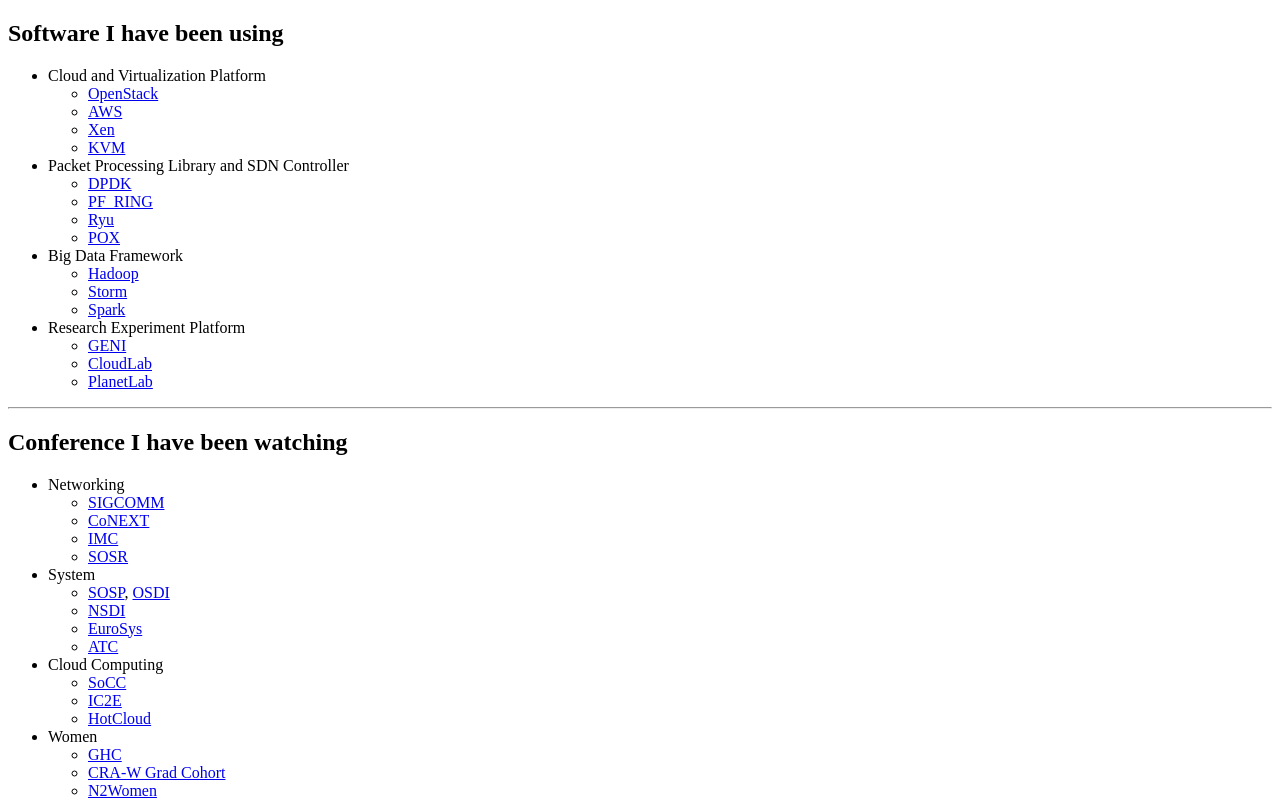
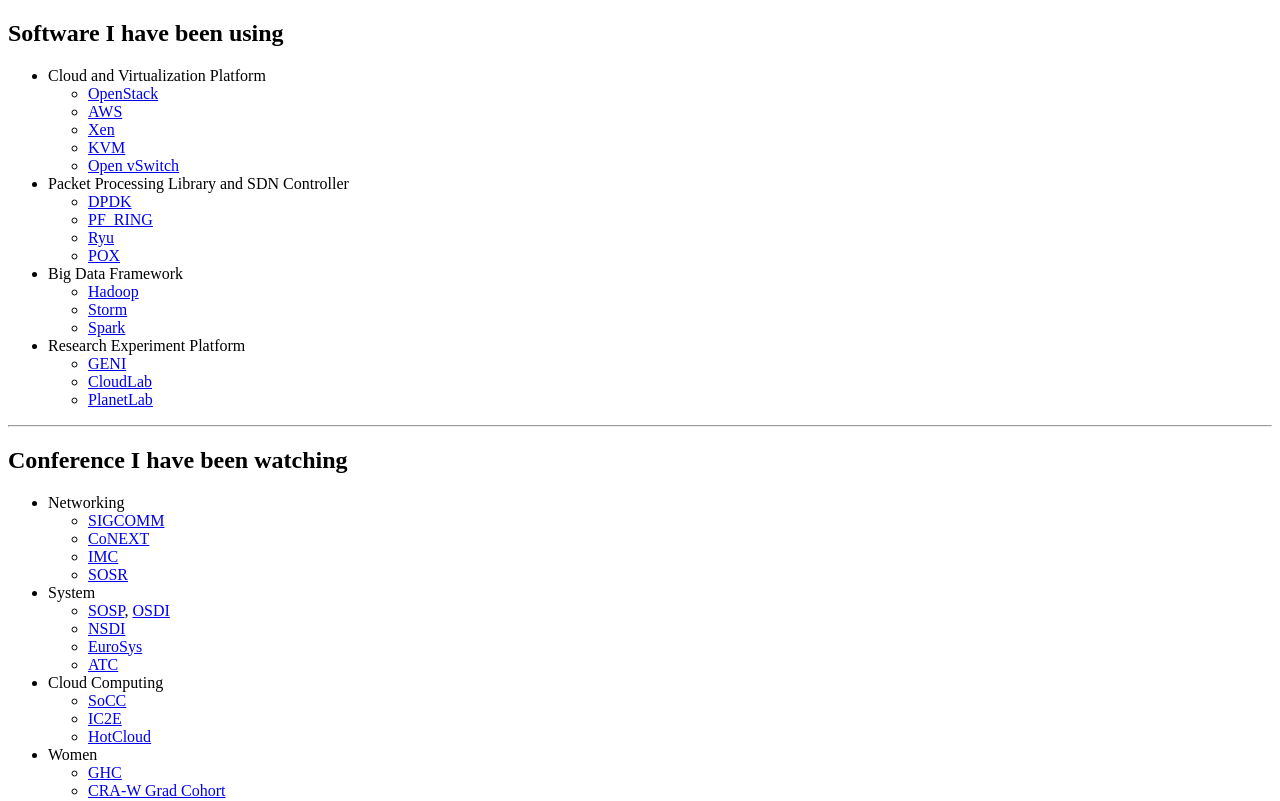
Before and after one commit to yuede/Grace-Liu.github.io, a Jekyll site: the page built from misc.md, in a window 1280 px wide. Shown: the part 108-909 px from the top of the page. Built offline with Jekyll 4.4.1, drawn with Linux system fonts in a browser that asks for light colours; nearby versions of some CDN libraries.

Commit message:
add ovs link

```diff
--- a/misc.md
+++ b/misc.md
@@ -10,6 +10,7 @@ title: "Grace Liu: Misc"
     - [AWS](https://aws.amazon.com/)
     - [Xen](http://www.xenproject.org/)
     - [KVM](http://www.linux-kvm.org/page/Main_Page)
+    - [Open vSwitch](http://openvswitch.org/)
   * Packet Processing Library and SDN Controller
     - [DPDK](http://dpdk.org/)
     - [PF_RING](http://www.ntop.org/products/packet-capture/pf_ring/)
```
Also changed, not shown: 2 other files.
